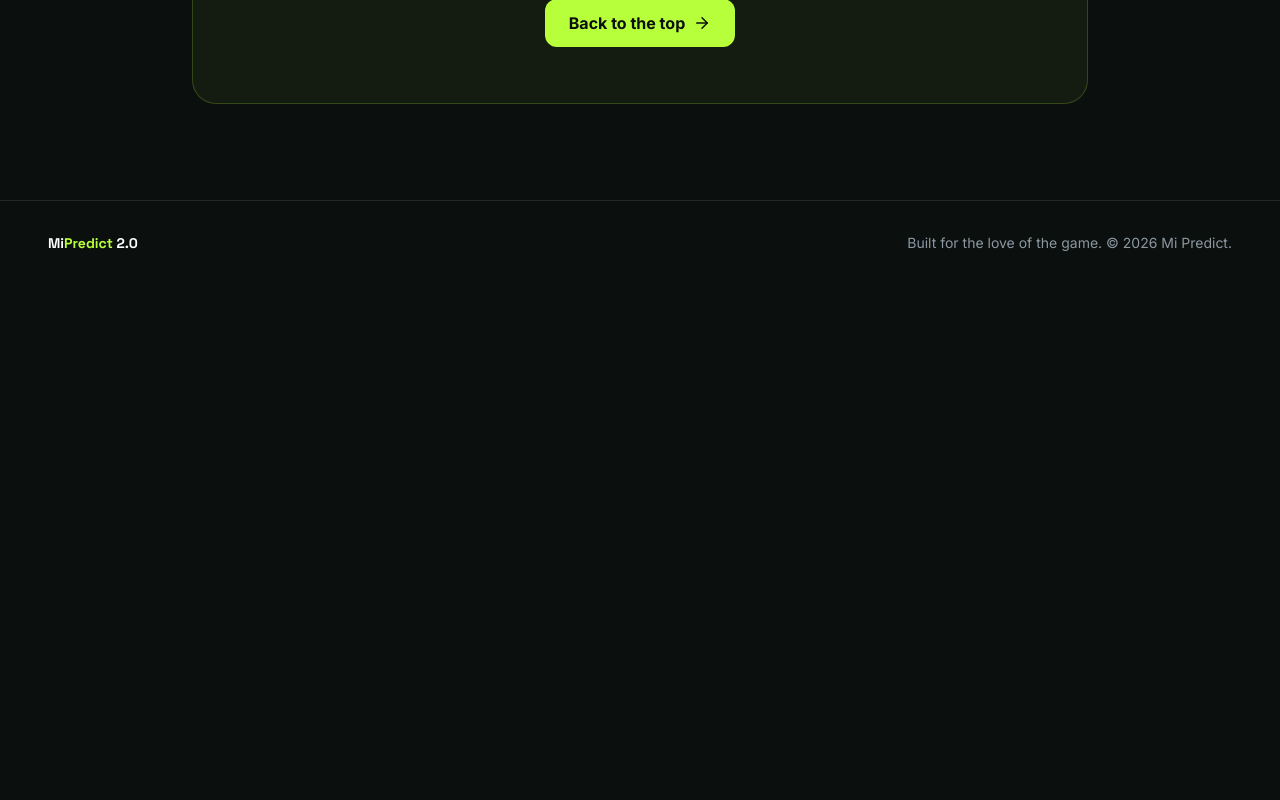
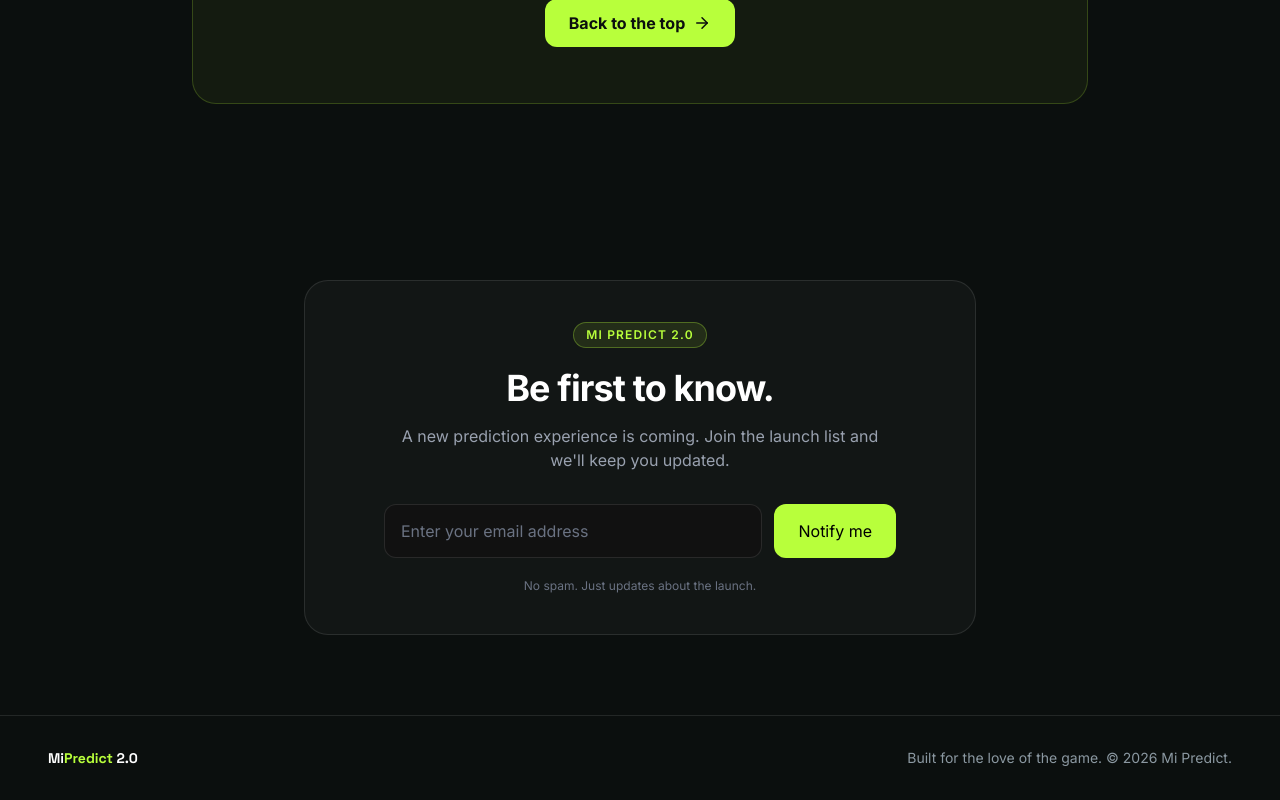
Before and after one commit to mightybajnr/mipredict2.0, a React (Vite) app: page / in a window 1280 px wide. Shown: the part 2002-2802 px from the top of the page. Before the commit the page ends 2287 px from the top, so only its background shows below. Built offline with nearby package versions, Linux system fonts and the light colour scheme.

Commit message:
Add Mi Predict launch signup form

```diff
--- a/src/App.jsx
+++ b/src/App.jsx
@@ -11,6 +11,7 @@ import {
 } from "lucide-react";
 
 import miPredictLogo from "./assets/logos/mipredict2.0_logo_nav.svg";
+import LaunchSignup from "./components/LaunchSignup.jsx";
 
 const features = [
   {
@@ -286,6 +287,8 @@ export default function App() {
         </div>
       </section>
 
+      <LaunchSignup />
+
       {/* Footer */}
       <footer className="border-t border-white/10 px-5 py-6 sm:px-8 sm:py-8 lg:px-12">
         <div className="mx-auto flex max-w-7xl flex-col items-center justify-between gap-3 text-center sm:flex-row sm:text-left">
--- /dev/null
+++ b/src/components/LaunchSignup.jsx
@@ -0,0 +1,112 @@
+import { useState } from "react";
+
+export default function LaunchSignup() {
+  const [email, setEmail] = useState("");
+  const [status, setStatus] = useState("idle");
+  const [message, setMessage] = useState("");
+
+  async function handleSubmit(event) {
+    event.preventDefault();
+    setStatus("loading");
+    setMessage("");
+
+    try {
+      const response = await fetch("/api/subscribe", {
+        method: "POST",
+        headers: {
+          "Content-Type": "application/json",
+        },
+        body: JSON.stringify({
+          email,
+          website: "",
+        }),
+      });
+
+      const data = await response.json();
+
+      if (!response.ok) {
+        throw new Error(data.message || "Signup failed. Try again.");
+      }
+
+      setStatus("success");
+      setMessage(data.message || "You're on the list!");
+      setEmail("");
+    } catch (error) {
+      setStatus("error");
+      setMessage(
+        error.message || "Something went wrong. Please try again."
+      );
+    }
+  }
+
+  return (
+    <section
+      id="notify"
+      className="w-full px-5 py-16 sm:py-20"
+    >
+      <div className="mx-auto max-w-2xl rounded-3xl border border-white/10 bg-white/[0.03] p-6 text-center sm:p-10">
+        <span className="inline-flex rounded-full border border-[#B8FF3B]/30 bg-[#B8FF3B]/10 px-3 py-1 text-xs font-semibold uppercase tracking-widest text-[#B8FF3B]">
+          Mi Predict 2.0
+        </span>
+
+        <h2 className="mt-5 text-3xl font-bold tracking-tight text-white sm:text-4xl">
+          Be first to know.
+        </h2>
+
+        <p className="mx-auto mt-4 max-w-lg text-sm leading-6 text-gray-400 sm:text-base">
+          A new prediction experience is coming.
+          Join the launch list and we'll keep you updated.
+        </p>
+
+        <form
+          onSubmit={handleSubmit}
+          className="mx-auto mt-8 flex max-w-lg flex-col gap-3 sm:flex-row"
+        >
+          <label htmlFor="launch-email" className="sr-only">
+            Your email address
+          </label>
+
+          <input
+            id="launch-email"
+            type="email"
+            name="email"
+            autoComplete="email"
+            placeholder="Enter your email address"
+            value={email}
+            onChange={(event) => setEmail(event.target.value)}
+            required
+            maxLength={254}
+            disabled={status === "loading"}
+            className="min-w-0 flex-1 rounded-xl border border-white/10 bg-[#111] px-4 py-3.5 text-white outline-none transition placeholder:text-gray-500 focus:border-[#B8FF3B]"
+          />
+
+          <button
+            type="submit"
+            disabled={status === "loading"}
+            className="rounded-xl bg-[#B8FF3B] px-6 py-3.5 font-bold text-black transition hover:bg-[#c9ff70] disabled:cursor-not-allowed disabled:opacity-60"
+          >
+            {status === "loading" ? "Joining..." : "Notify me"}
+          </button>
+        </form>
+
+        {message && (
+          <p
+            role="status"
+            aria-live="polite"
+            className={`mt-4 text-sm ${
+              status === "error"
+                ? "text-red-400"
+                : "text-[#B8FF3B]"
+            }`}
+          >
+            {message}
+          </p>
+        )}
+
+        <p className="mt-5 text-xs text-gray-500">
+          No spam. Just updates about the launch.
+        </p>
+      </div>
+    </section>
+  );
+}
```
